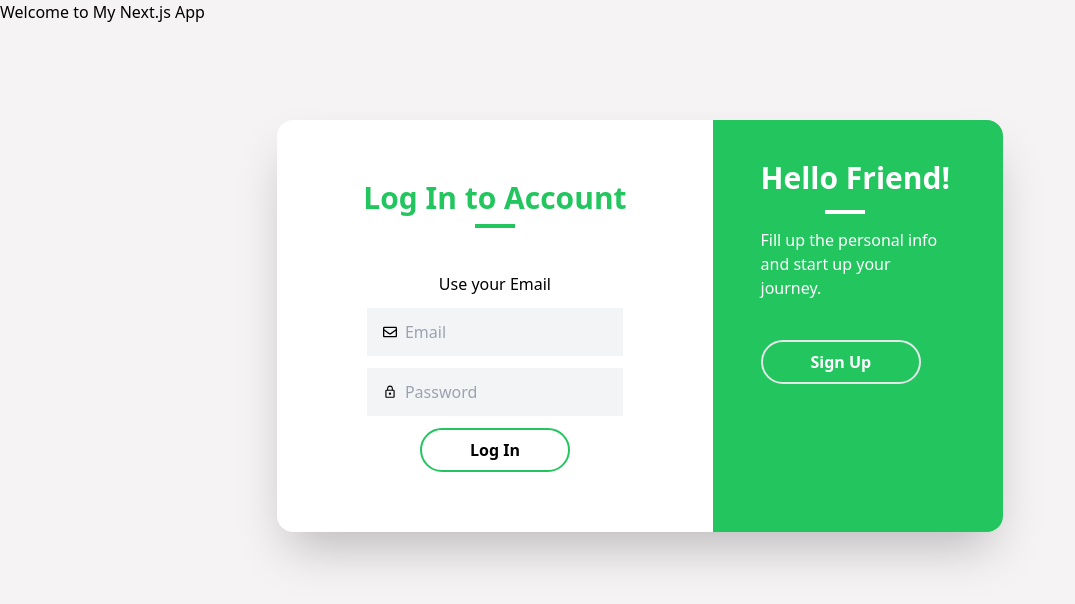
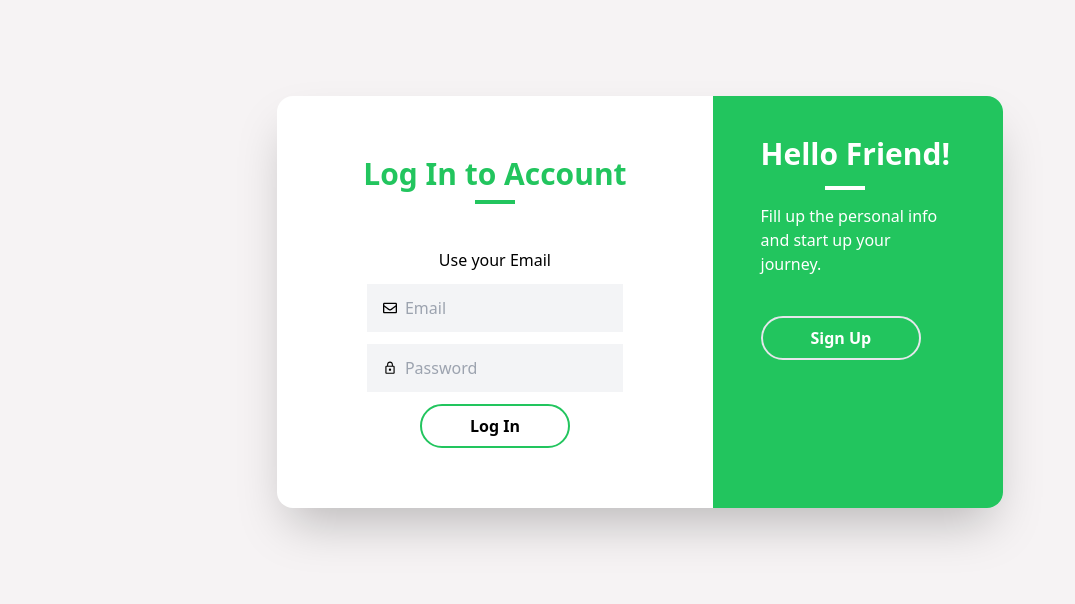
Before and after one commit to anjalikumari930/gifapp, a Next.js app: page / in a window 1280 px wide. Shown: the top 604 px of the page, without its empty margins (0-1075 px from the left). Built offline with nearby package versions, Linux system fonts and the light colour scheme.

Commit message:
error fixed index fixed components

```diff
--- a/src/pages/index.tsx
+++ b/src/pages/index.tsx
@@ -9,7 +9,7 @@ const Home: React.FC = () => {
 
 
       <main>
-        <h1>Welcome to My Next.js App</h1>
+
         <Login />
       </main>
 
```
